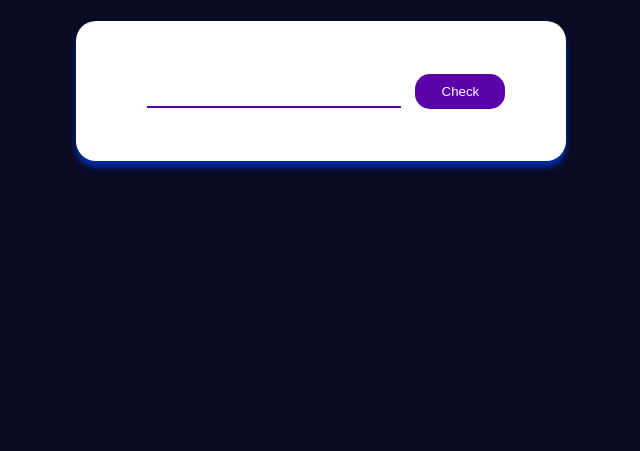
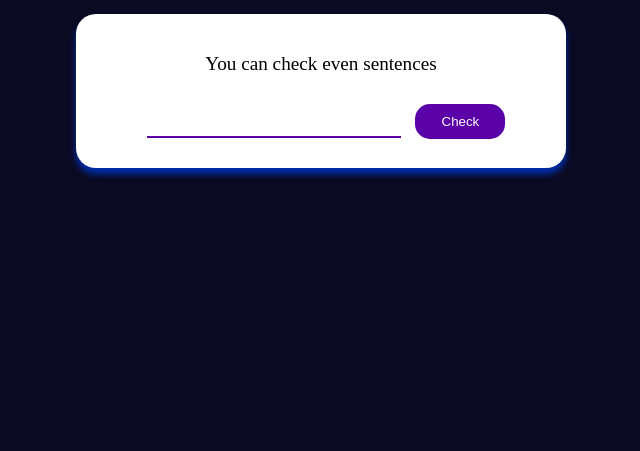
Before and after one commit to lokeshloki3/check-palindrome, a plain HTML site: page index.html in a window 1280 px wide. Shown: the part 365-816 px from the top of the page, without its empty margins (319-959 px from the left). Drawn offline with Linux system fonts and the light colour scheme.

Commit message:
Palindrome info updated

```diff
--- a/index.html
+++ b/index.html
@@ -13,6 +13,7 @@
         <h1>Is it a Palindrome?</h1>
         <div class="palindrome-div">
             <div>
+                <p class="heading">You can check even sentences</p>
                 <input type="text" id="text-input" />
                 <button id="check-btn">Check</button>
             </div>
--- a/styles.css
+++ b/styles.css
@@ -59,3 +59,8 @@ body {
     margin-top: 20px;
     font-size: larger;
 }
+
+.heading {
+    text-align: center;
+    color: black;
+}
```
